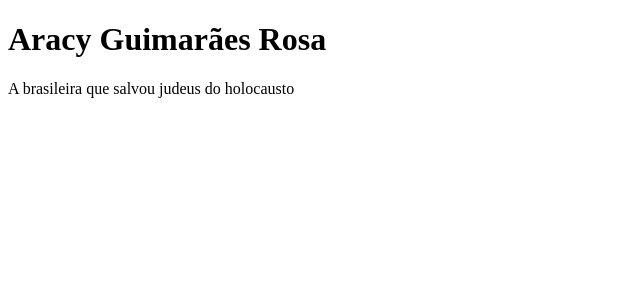
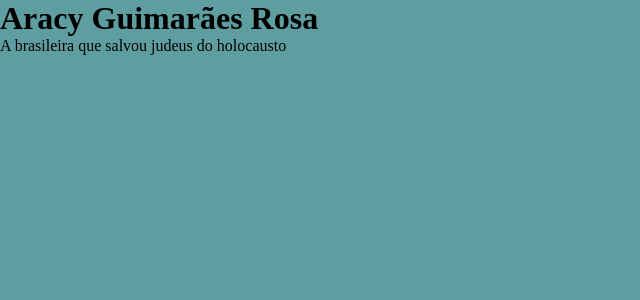
Before and after one commit to jthanlopes/tribute-page, a React app: page / in a window 1280 px wide. Shown: the top 300 px of the page, without its empty margins (0-640 px from the left). Built offline with nearby package versions, Linux system fonts and the light colour scheme.

Commit message:
Configuração do tratamento de arquivos css e scss com o webpack

```diff
--- a/package.json
+++ b/package.json
@@ -18,7 +18,11 @@
     "@babel/preset-react": "^7.14.5",
     "babel-loader": "^8.2.2",
     "cross-env": "^7.0.3",
+    "css-loader": "^6.2.0",
     "html-webpack-plugin": "^5.3.2",
+    "node-sass": "^6.0.1",
+    "sass-loader": "^12.1.0",
+    "style-loader": "^3.2.1",
     "webpack": "^5.52.1",
     "webpack-cli": "^4.8.0",
     "webpack-dev-server": "^4.2.1"
--- a/src/App.jsx
+++ b/src/App.jsx
@@ -1,3 +1,5 @@
+import './styles/global.scss';
+
 export function App() {
 	return(
 		<>
--- /dev/null
+++ b/src/styles/global.scss
@@ -0,0 +1,10 @@
+* {
+	margin: 0;
+	padding: 0;
+	box-sizing: border-box;
+}
+
+body {
+	font: Arial, Helvetica, sans-serif;
+	background-color: cadetblue;
+}
--- a/webpack.config.js
+++ b/webpack.config.js
@@ -30,6 +30,11 @@ module.exports = {
         test: /\.jsx$/,
         exclude: /node_modules/,
         use: 'babel-loader'
+      },
+      {
+        test: /\.s?css$/,
+        exclude: /node_modules/,
+        use: ['style-loader', 'css-loader', 'sass-loader']
       }
     ]
   }
```
Also changed, not shown: 1 other file (tests, documents, lock files or other folders).
